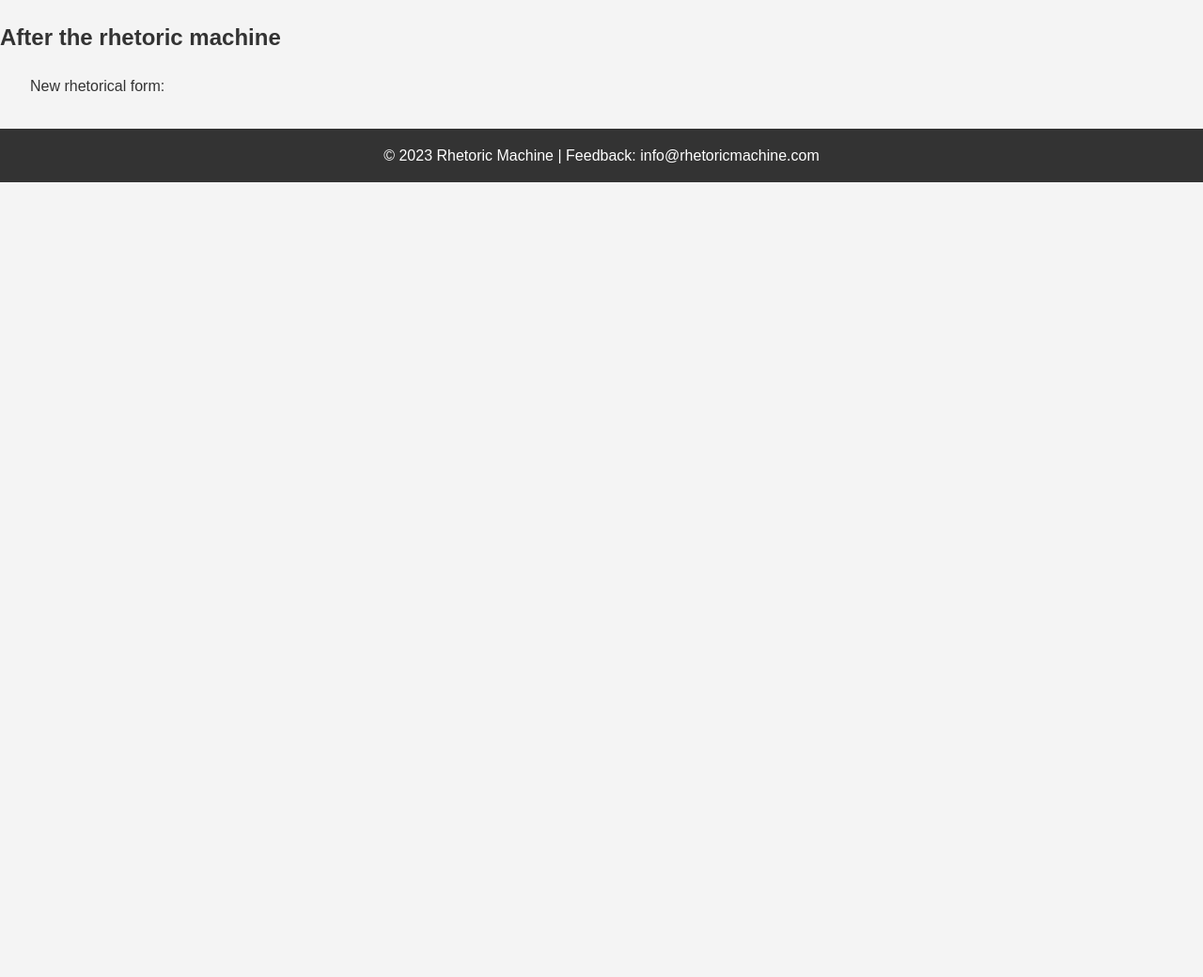
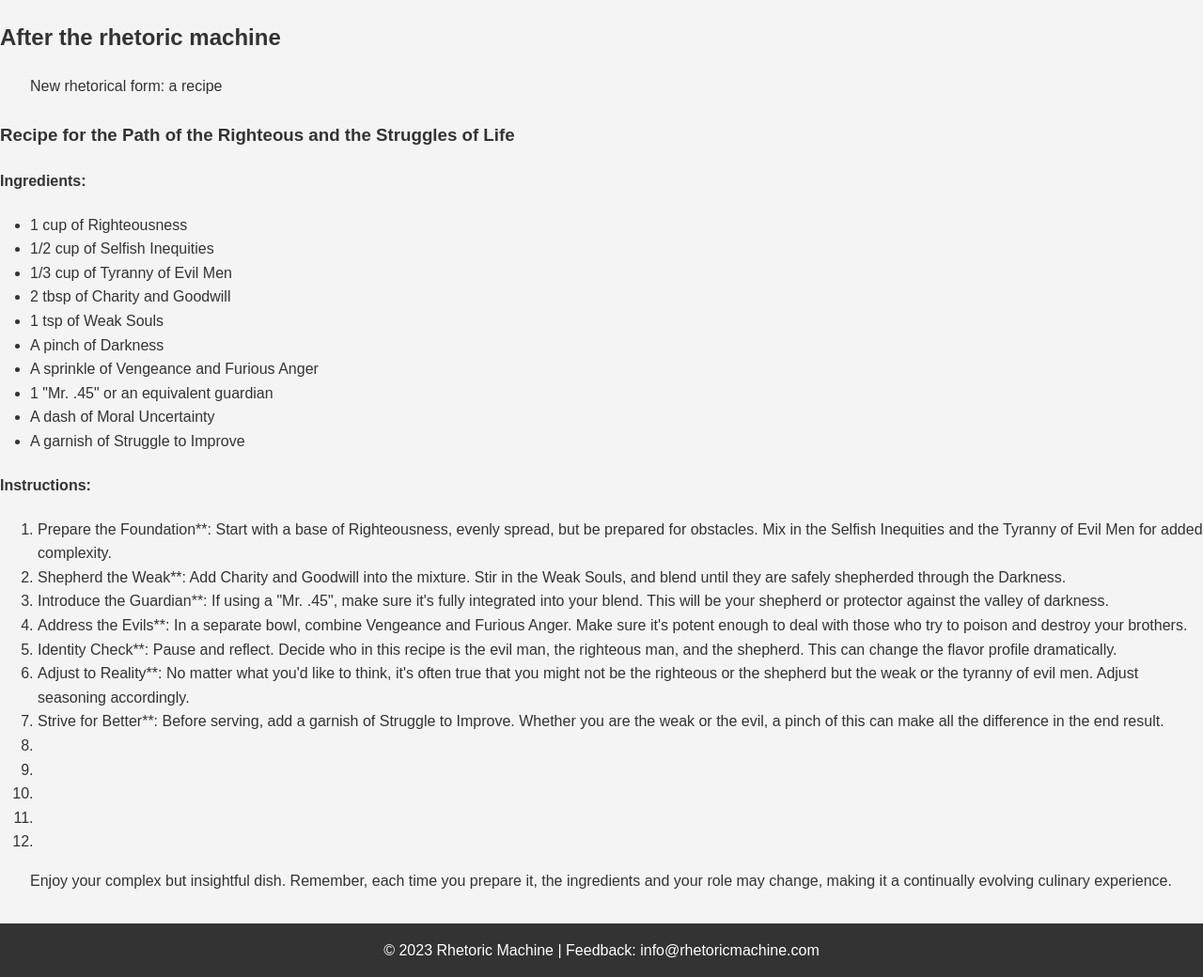
Before and after one commit to buildLittleWorlds/rhetoric-machine-2, a plain HTML site: page passage3.html in a window 1280 px wide. Shown: the part 532-1572 px from the top of the page at 94% size. Before the commit the page ends 800 px from the top, so only its background shows below. Drawn offline with Linux system fonts and the light colour scheme.

Commit message:
added recipe to passage #3

```diff
--- a/passage3.html
+++ b/passage3.html
@@ -81,10 +81,40 @@
 <p>JULES: There's a passage I got memorized. Ezekiel 25:17. "The path of the righteous man is beset on all sides by the inequities of the selfish and the tyranny of evil men.  Blessed is he who, in the name of charity and good will, shepherds the weak through the valley of the darkness. For he is truly his brother's keeper and the finder of lost children. And I will strike down upon thee with great vengeance and furious anger those who attempt to poison and destroy my brothers. And you will know I am the Lord when I lay my vengeance upon you." I been sayin' that shit for years.  And if you ever heard it, it meant your ass. I never really questioned what it meant. I thought it was just a coldblooded thing to say to a motherfucker 'fore you popped a cap in his ass. But I saw some shit this mornin' made me think twice. Now I'm thinkin', it could mean you're the evil man. And I'm the righteous man.  And Mr. .45 here, he's the shepherd protecting my righteous ass in the valley of darkness. Or is could by you're the righteous man and I'm the shepherd and it's the world that's evil and selfish.  I'd like that. But that shit ain't the truth. The truth is you're the weak. And I'm the tyranny of evil men. But I'm tryin'. I'm tryin' real hard to be a shepherd.</p>
 
 <h2>After the rhetoric machine</h2>
-<p>New rhetorical form: </p>
+<p>New rhetorical form: a recipe</p>
+<h3>Recipe for the Path of the Righteous and the Struggles of Life</h3>
+<h4>Ingredients:</h4>
+<ul>
+    <li>1 cup of Righteousness</li>
+    <li>1/2 cup of Selfish Inequities</li>
+    <li>1/3 cup of Tyranny of Evil Men</li>
+    <li>2 tbsp of Charity and Goodwill</li>
+    <li>1 tsp of Weak Souls</li>
+    <li>A pinch of Darkness</li>
+    <li>A sprinkle of Vengeance and Furious Anger</li>
+    <li>1 "Mr. .45" or an equivalent guardian</li>
+    <li>A dash of Moral Uncertainty</li>
+    <li>A garnish of Struggle to Improve</li>
+</ul>
 
+<h4>Instructions:</h4>
 
+<ol>
+    <li>Prepare the Foundation**: Start with a base of Righteousness, evenly spread, but be prepared for obstacles. Mix in the Selfish Inequities and the Tyranny of Evil Men for added complexity.</li>
+    <li>Shepherd the Weak**: Add Charity and Goodwill into the mixture. Stir in the Weak Souls, and blend until they are safely shepherded through the Darkness.</li>
+    <li>Introduce the Guardian**: If using a "Mr. .45", make sure it's fully integrated into your blend. This will be your shepherd or protector against the valley of darkness.</li>
+    <li>Address the Evils**: In a separate bowl, combine Vengeance and Furious Anger. Make sure it's potent enough to deal with those who try to poison and destroy your brothers.</li>
+    <li>Identity Check**: Pause and reflect. Decide who in this recipe is the evil man, the righteous man, and the shepherd. This can change the flavor profile dramatically.</li>
+    <li>Adjust to Reality**: No matter what you'd like to think, it's often true that you might not be the righteous or the shepherd but the weak or the tyranny of evil men. Adjust seasoning accordingly.</li>
+    <li>Strive for Better**: Before serving, add a garnish of Struggle to Improve. Whether you are the weak or the evil, a pinch of this can make all the difference in the end result.</li>
+    <li></li>
+    <li></li>
+    <li></li>
+    <li></li>
+    <li></li>
+</ol>
 
+<p>Enjoy your complex but insightful dish. Remember, each time you prepare it, the ingredients and your role may change, making it a continually evolving culinary experience.</p>
 
 <footer>
     © 2023 Rhetoric Machine | Feedback: info@rhetoricmachine.com
```
